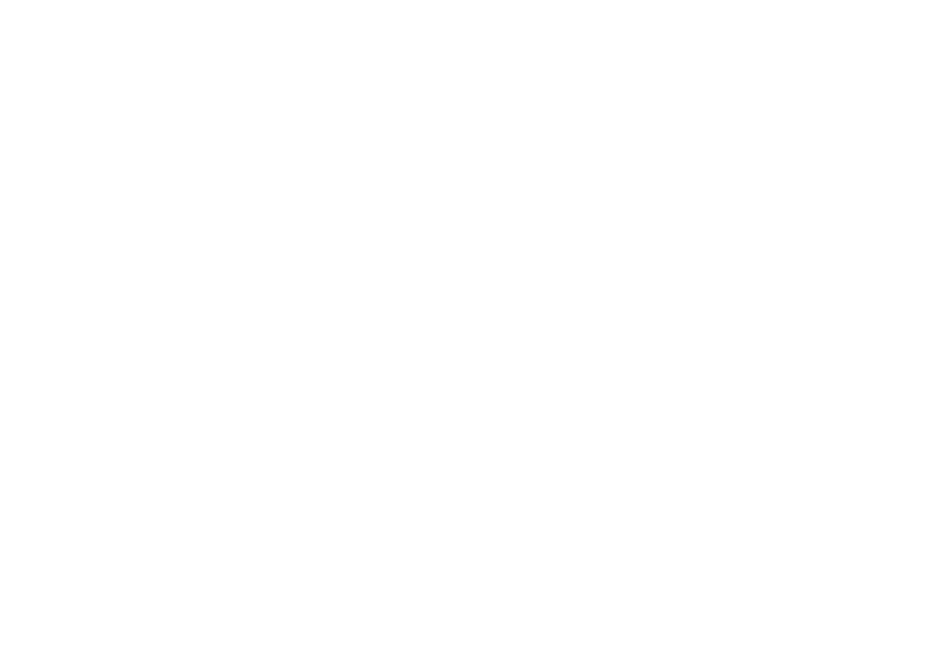
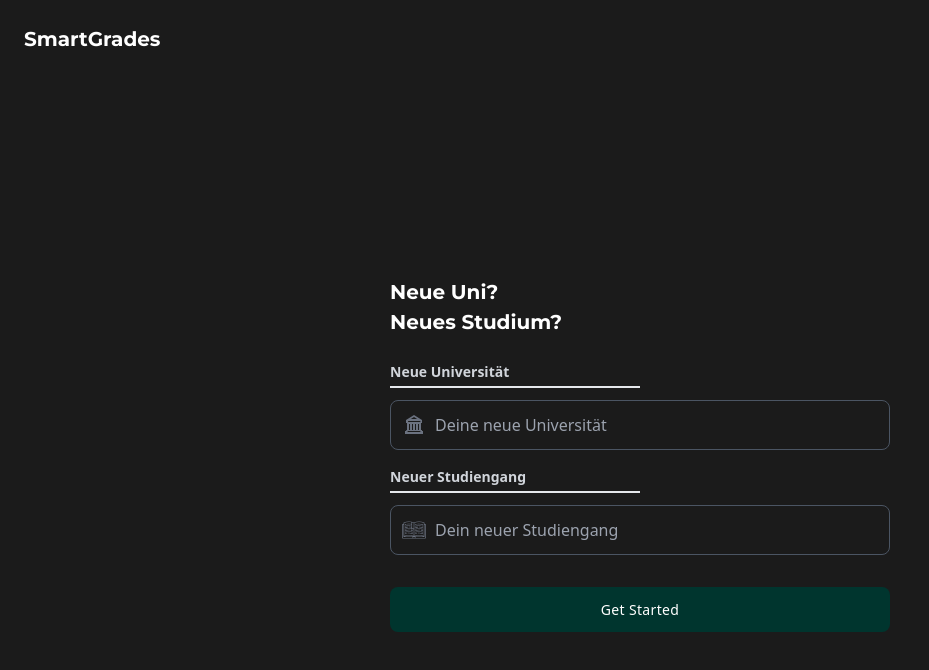
Before and after one commit to Smart-Grades/simple-grades, a Nuxt app: page /account in a window 1280 px wide. Before the commit this address had no page. Shown: the top 670 px of the page, without its empty margins (0-929 px from the left). Built offline with nearby package versions, Linux system fonts and the light colour scheme; a web font is replaced by a local one.

Commit message:
feat: Added Account Page-Design

```diff
--- /dev/null
+++ b/components/AccountNav.vue
@@ -0,0 +1,8 @@
+<template>
+    <div>
+        <!-- HEADER -->
+        <div class="">
+            <NuxtLink to="/"><p class="font-main text-xl text-white font-bold cursor-pointer">SmartGrades</p></NuxtLink>
+        </div>
+    </div>
+</template>
--- /dev/null
+++ b/components/AccountPage.vue
@@ -0,0 +1,50 @@
+<template>
+    <div>
+        <!-- MAIN -->
+        <div class="">
+            <div class="mb-6 flex-col items-center justify-center">
+                <p class="font-main text-xl text-white font-bold cursor-pointer">Neue Uni?</p>
+                <p class="font-main text-xl text-white font-bold cursor-pointer">Neues Studium?</p>
+            </div>
+
+            <div class="w-80 md:w-96 lg:w-[500px]">
+                <div class="">
+                <div class="mb-3">
+                    <p class="text-sm text-gray-300 font-semibold mb-1">Neue Universität</p>
+                    <p class="border-b-2 w-1/2"></p>
+                </div>
+
+                <div class="relative flex items-center">
+                    <span class="absolute">
+                        <svg xmlns="http://www.w3.org/2000/svg" viewBox="0 0 24 24" class="w-6 h-6 mx-3 fill-gray-500">
+                        <path d="M20,18V17H19V10h1V7L12,2.08,4,7v3H5v7H4.2v1H3v3H21V18ZM12,4l3.14,2H8.86Zm6,15H6a.5.5,0,0,1,0-1H18a.5.5,0,0,1,0,1ZM7,17V11H8v6Zm3,0V11h1v6Zm3,0V11h1v6Zm3,0V11h1v6Zm2-8H6.5a.5.5,0,0,1,0-1H18a.5.5,0,0,1,0,1Z"/></svg>
+                    </span>
+
+                    <input type="text" class="block w-full py-3 border rounded-lg px-11 bg-transparent text-gray-300 border-gray-600 focus:border-fom focus:border-fom focus:ring-fom focus:outline-none focus:ring focus:ring-opacity-40" placeholder="Deine neue Universität">
+                </div>
+                </div>
+
+                <div class="mt-4">
+                <div class="mb-3">
+                    <p class="text-sm text-gray-300 font-semibold mb-1">Neuer Studiengang</p>
+                    <p class="border-b-2 w-1/2"></p>
+                </div>
+
+                <div class="relative flex items-center">
+                    <span class="absolute">
+                        <img src="/assets/img/book.svg" class="w-6 h-6 mx-3" alt="">
+                    </span>
+
+                    <input type="text" class="block w-full py-3 border rounded-lg px-11 bg-transparent text-gray-300 border-gray-600 focus:border-fom focus:border-fom focus:ring-fom focus:outline-none focus:ring focus:ring-opacity-40" placeholder="Dein neuer Studiengang">
+                </div>
+                </div>
+            </div>
+
+            <div class="mt-8">
+                <button class="w-full px-6 py-3 text-sm font-medium tracking-wide text-white capitalize transition-colors duration-300 transform bg-fom rounded-lg hover:opacity-80 hover:transition hover:ease-out-in hover:duration-250 focus:outline-none focus:ring focus:ring-blue-300 focus:ring-opacity-50">
+                    Get Started
+                </button>
+            </div>
+            </div>
+    </div>
+</template>
--- /dev/null
+++ b/pages/account.vue
@@ -0,0 +1,8 @@
+<template>
+    <div class="h-full bg-dark">
+        <AccountNav class="pt-6 px-6" />
+        <div class="flex h-screen justify-center items-center">
+            <AccountPage />
+        </div>
+    </div>
+</template>
```
